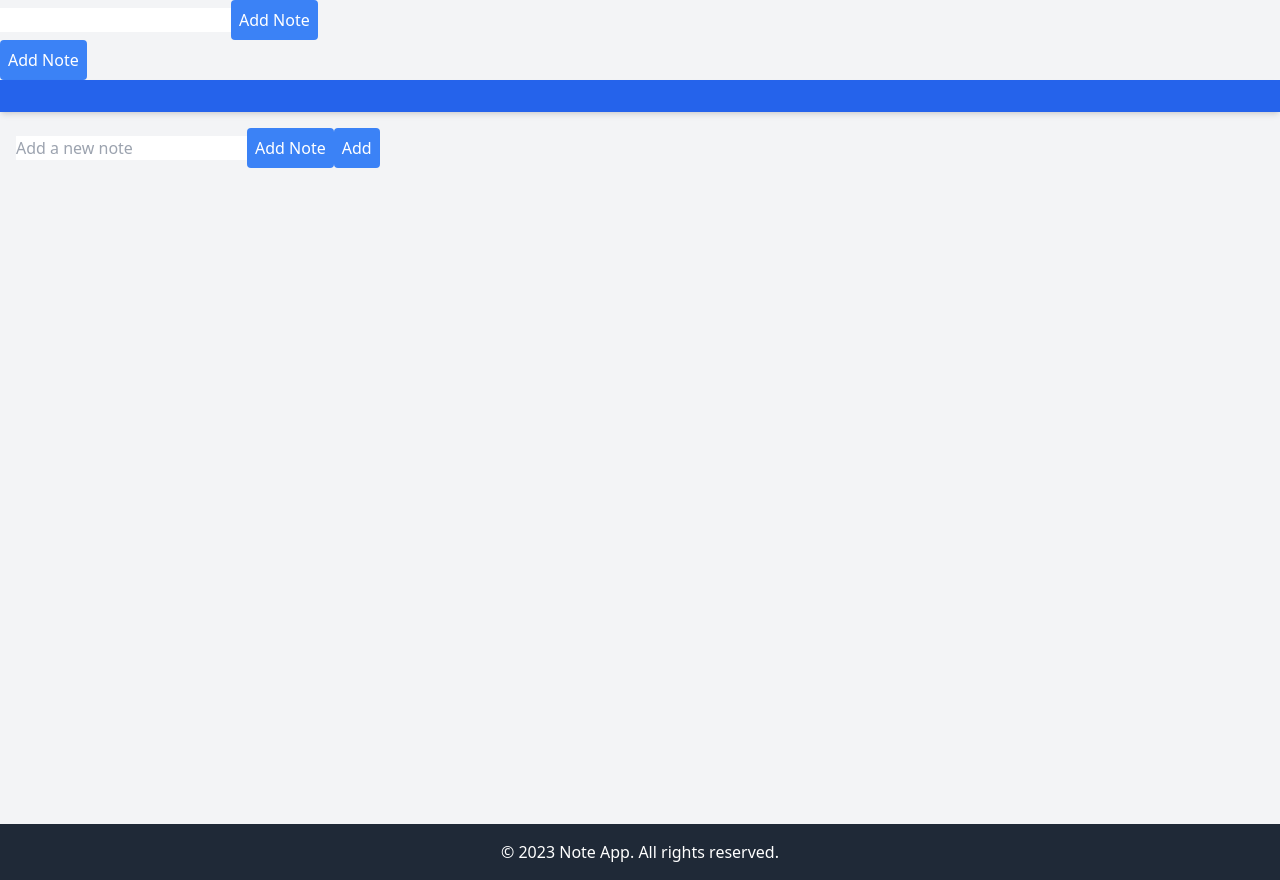
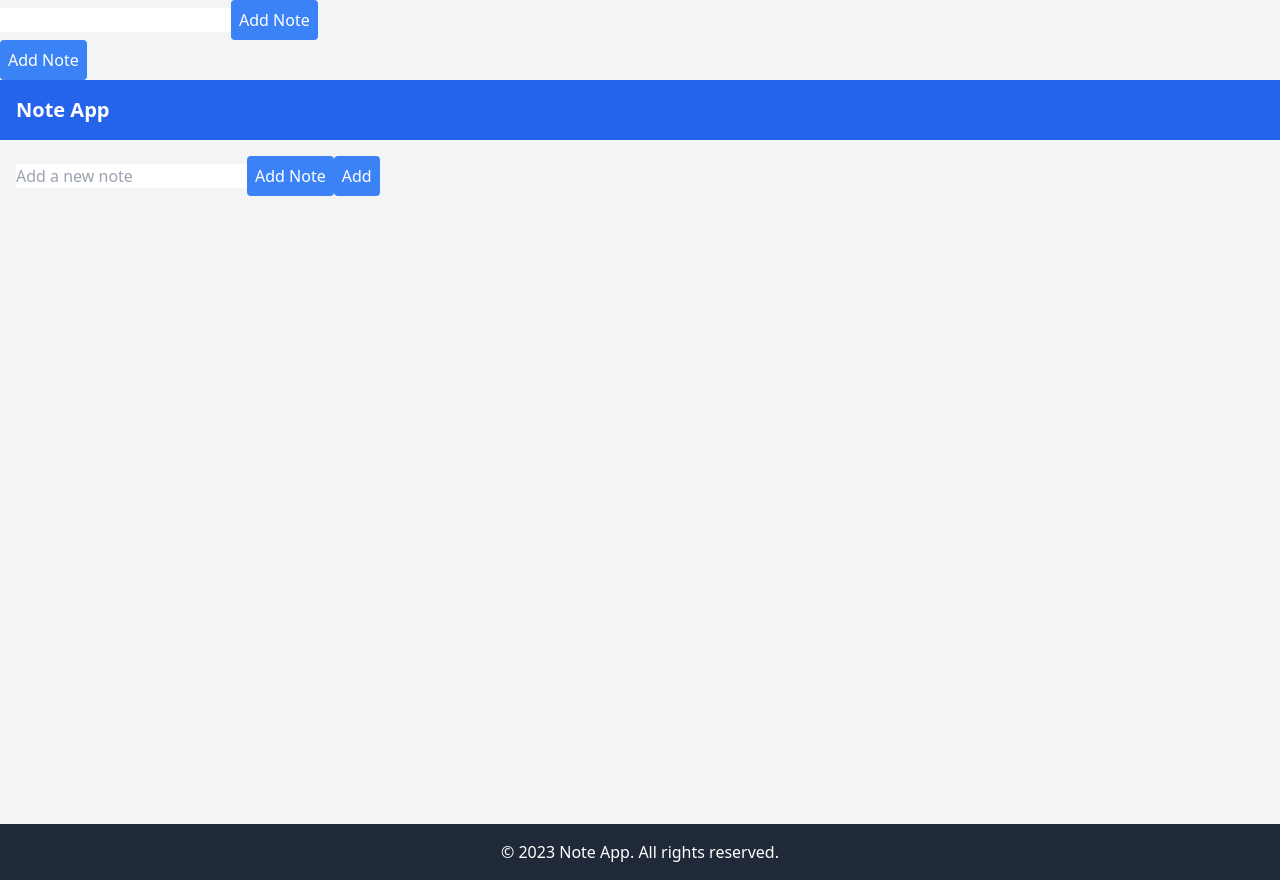
Before and after one commit to AmrElDessouki22/note-app, a Next.js app: page / in a window 1280 px wide. Built offline with nearby package versions, Linux system fonts and the light colour scheme.

Commit message:
Update src/components/ui/Header.tsx

```diff
--- a/src/components/ui/Header.tsx
+++ b/src/components/ui/Header.tsx
@@ -2,14 +2,10 @@
 
 import React from 'react';
 
-type HeaderProps = {
-  title: string;
-};
-
-const Header: React.FC<HeaderProps> = ({ title }) => {
+const Header: React.FC = () => {
   return (
-    <header className="bg-blue-600 text-white p-4 shadow-md">
-      <h1 className="text-xl font-bold">{title}</h1>
+    <header className="bg-blue-600 p-4 text-white">
+      <h1 className="text-xl font-bold">Note App</h1>
     </header>
   );
 };
```
